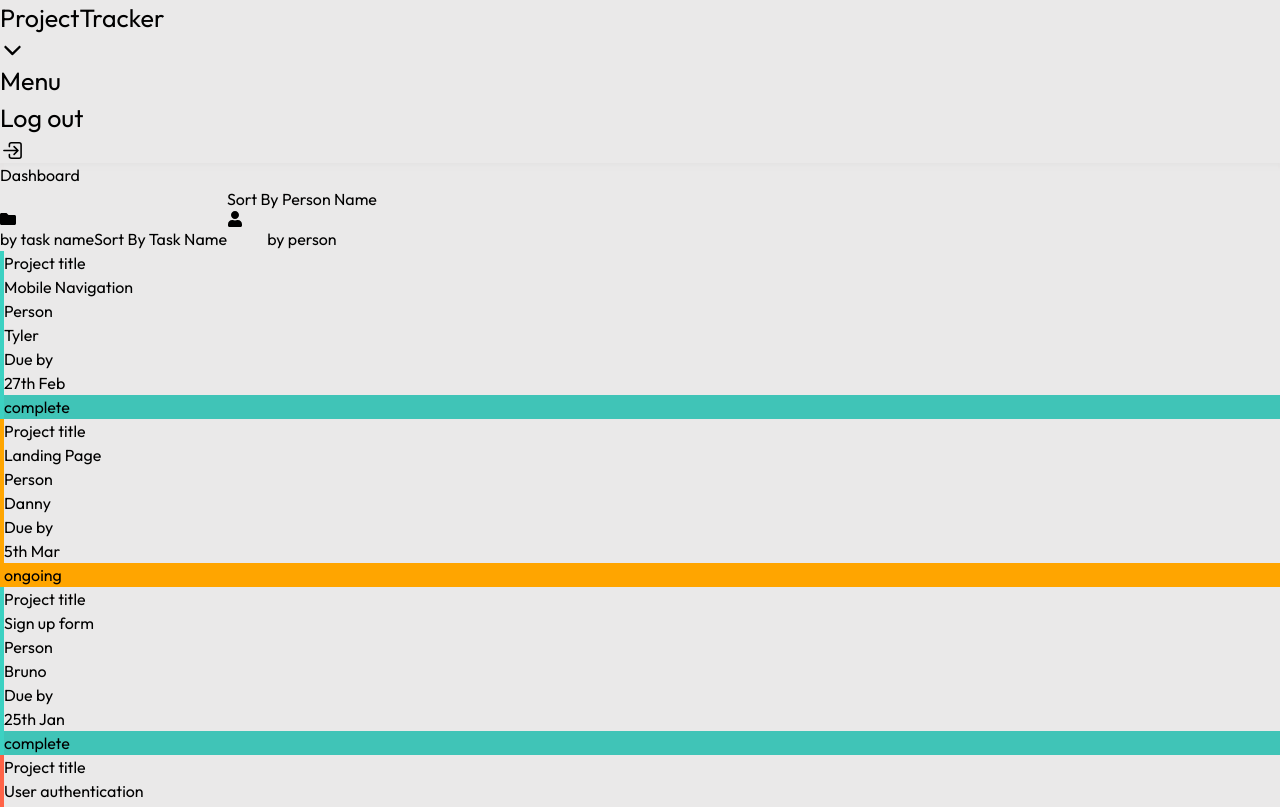
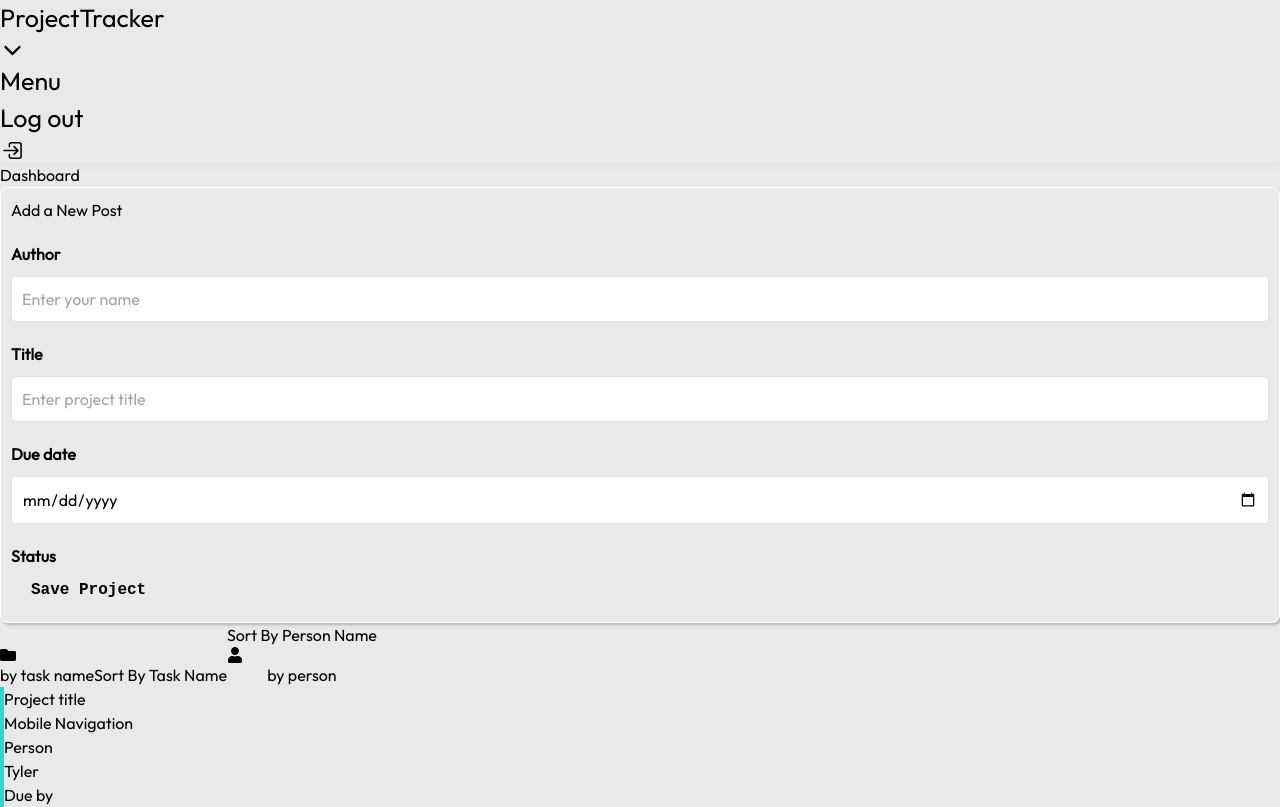
Before and after one commit to brunoFernandes21/react-task-tracker-2024, a React (Vite) app: page / in a window 1280 px wide. Shown: the top 807 px of the page. Built offline with nearby package versions, Linux system fonts and the light colour scheme.

Commit message:
create addForm component, and add postAdded function. Add more fields to form

```diff
--- a/src/App.jsx
+++ b/src/App.jsx
@@ -1,6 +1,5 @@
 import Header from "./components/Header";
 import Dashboard from "./pages/Dashboard";
-import Projects from "./features/projects/Projects";
 import Team from "./pages/Team"
 import MyProjects from "./pages/MyProjects";
 import NewProject from "./pages/NewProject";
@@ -16,10 +15,10 @@ const App = () => {
           <Route path="/" element={<Dashboard/>}/>
           <Route path="/new-project" element={<NewProject/>}/>
           <Route path="/my-projects" element={<MyProjects/>}/>
-          <Route path="/projects" element={<Projects/>}/>
           <Route path="/team" element={<Team/>}/>
           <Route path="/landing-page" element={<LandingPage/>}/>
         </Routes>
+
       </section>
     </div>
   );
--- /dev/null
+++ b/src/features/projects/AddProjectForm.jsx
@@ -0,0 +1,98 @@
+import { useState } from "react";
+import { useDispatch } from "react-redux";
+import { nanoid } from "@reduxjs/toolkit";
+import { postAdded } from "./projectsSlice";
+
+export const AddProjectForm = () => {
+  const [formData, setFormData] = useState({
+    person: "",
+    title: "",
+    due: "",
+    status: ""
+  });
+
+  const dispatch = useDispatch();
+
+  const handleChange = (event) => {
+    const { value, name } = event.target;
+    setFormData((prevState) => {
+      return {
+        ...prevState,
+        [name]: value,
+      };
+    });
+  };
+
+  const handleSubmit = (event) => {
+    event.preventDefault();
+    const title = formData.title;
+    const content = formData.content;
+
+    //check whether the fields are not empty
+    if (title && content) {
+      dispatch(
+        postAdded({
+          id: nanoid(),
+          title,
+          content,
+        })
+      );
+    }
+
+    setFormData({
+      title: "",
+      content: "",
+    });
+  };
+
+  return (
+    <section className="form__section mt-14 lg:mx-52 relative bg-white text-slate-900">
+      <h3 className="text-xl font-bold">Add a New Post</h3>
+      <form onSubmit={handleSubmit} className="">
+        <div>
+          <label htmlFor="person">Author</label>
+          <input
+            type="text"
+            id="person"
+            name="person"
+            value={formData.person}
+            onChange={handleChange}
+            placeholder="Enter your name"
+          />
+        </div>
+        <div>
+          <label htmlFor="title">Title</label>
+          <input
+            type="text"
+            id="title"
+            name="title"
+            value={formData.title}
+            onChange={handleChange}
+            placeholder="Enter project title"
+          />
+        </div>
+        <div>
+          <label htmlFor="content">Due date</label>
+          <input
+            type="date"
+            id="due"
+            name="due"
+            value={formData.due}
+            onChange={handleChange}
+            placeholder="Enter project due date"
+          />
+        </div>
+        <div>
+        <label htmlFor="content">Status</label>
+
+        </div>
+        <button
+          className={`text-white bg-black
+          }`}
+        >
+          Save Project
+        </button>
+      </form>
+    </section>
+  );
+};
--- a/src/features/projects/projectsSlice.js
+++ b/src/features/projects/projectsSlice.js
@@ -1,17 +1,17 @@
-import { createSlice} from "@reduxjs/toolkit";
+import { createSlice } from "@reduxjs/toolkit";
 import { allProjects } from "../../components/ProjectsData";
 
-
-const initialState = allProjects
+const initialState = allProjects;
 
 const projectsSlice = createSlice({
-    name: 'projects',
-    initialState,
-    reducers: {
+  name: "projects",
+  initialState,
+  reducers: {
+    postAdded(state, action) {
+      state.push(action.payload);
+    },
+  },
+});
 
-    }
-})
-
-
-// export const {} =  postsSlice.actions
-export default projectsSlice.reducer
+export const { postAdded } =  projectsSlice.actions
+export default projectsSlice.reducer;
--- a/src/index.css
+++ b/src/index.css
@@ -73,3 +73,41 @@ nav > ul {
 .chip.overdue {
   background: orangered;
 }
+
+
+.form__section {
+  padding: 10px;
+  border: 1px solid white;
+  border-radius: 8px;
+  box-shadow: 2px 2px 3px #b2b2b2;
+  /* height: 410px; */
+}
+form {
+  margin-top: 20px;
+}
+label, input {
+  display: block;
+}
+label {
+  font-weight: 900;
+}
+input, textarea, select {
+  padding: 10px;
+  margin-top: 10px;
+  margin-bottom: 20px;
+  width: 100%;
+  border: 1px solid rgb(224, 224, 224);
+  background-color: #fff;
+  border-radius: 5px;
+  box-sizing: border-box;
+  color: black;
+}
+
+.form__section button {
+  border: 0;
+  padding: 10px 20px;
+  border-radius: 5px;
+  font-weight: 900;
+  font-family: 'Courier New', Courier, monospace;
+  cursor: pointer;
+}
--- a/src/pages/Dashboard.jsx
+++ b/src/pages/Dashboard.jsx
@@ -2,6 +2,7 @@ import Project from "../components/Project";
 import { FaFolder } from "react-icons/fa";
 import { FaUser } from "react-icons/fa";
 import { useSelector } from "react-redux";
+import { AddProjectForm } from "../features/projects/AddProjectForm";
 
 const Dashboard = () => {
   const projects = useSelector((state) => state.projects);
@@ -27,6 +28,8 @@ const Dashboard = () => {
   return (
     <main className="mt-10">
       <h1 className="text-lg text-gray-500">Dashboard</h1>
+      <AddProjectForm/>
+
       <section className="flex items-center gap-8 mb-10 mt-10">
         <button
           // onClick={sortByTaskName}
--- a/src/pages/MyProjects.jsx
+++ b/src/pages/MyProjects.jsx
@@ -1,9 +1,8 @@
 import { useState } from "react";
-import Project from "../components/Project";
 import { FaPlus } from "react-icons/fa";
 import { FaMinus } from "react-icons/fa";
 
-const MyProjects = ({ projects, setProjects }) => {
+const MyProjects = () => {
   const [isExpanded, setIsExpanded] = useState(false);
   //   const filteredProjects = projects.filter((project) => {
   //     return project.person === "Bruno"
```
Lines whose indentation alone changed are shown as unchanged.
